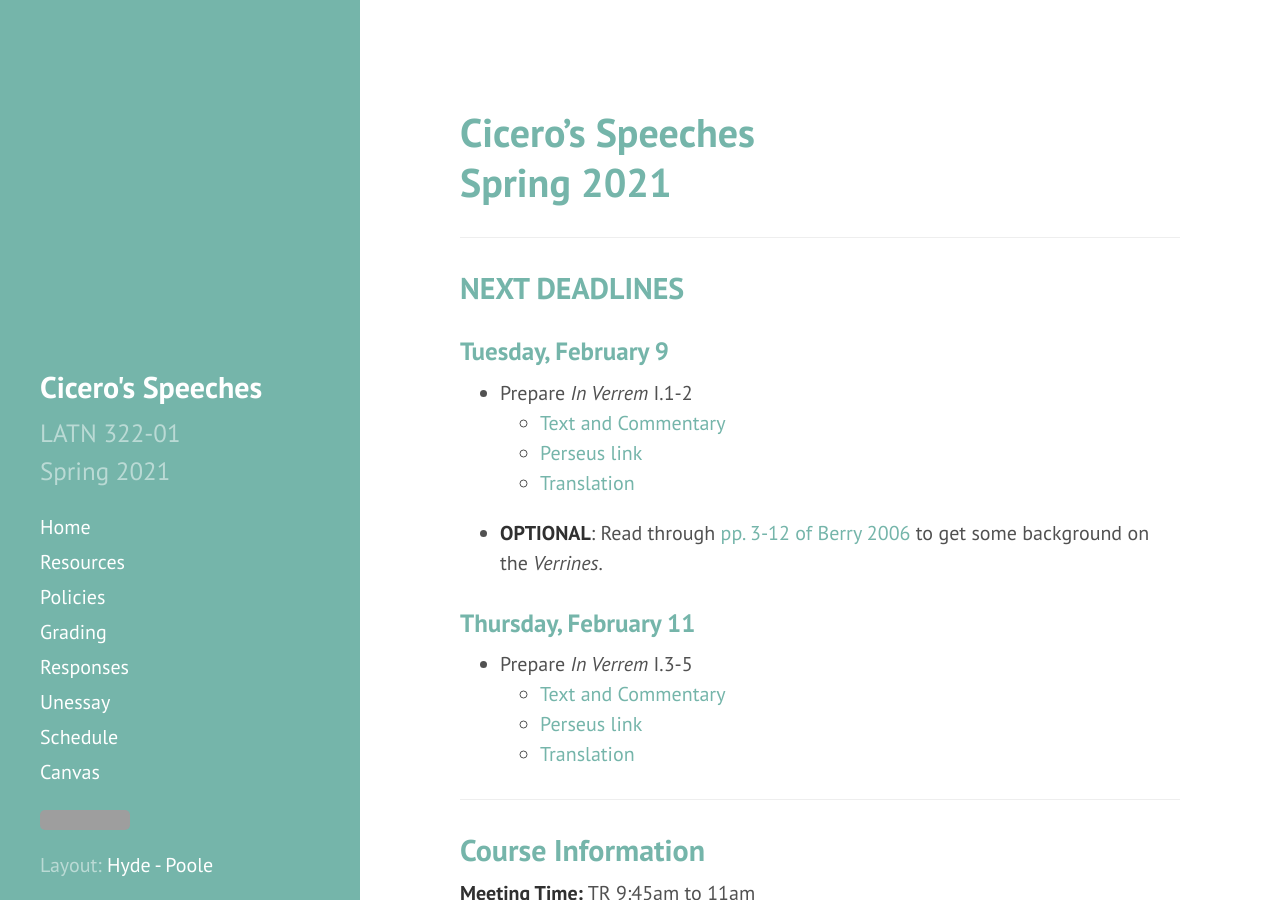
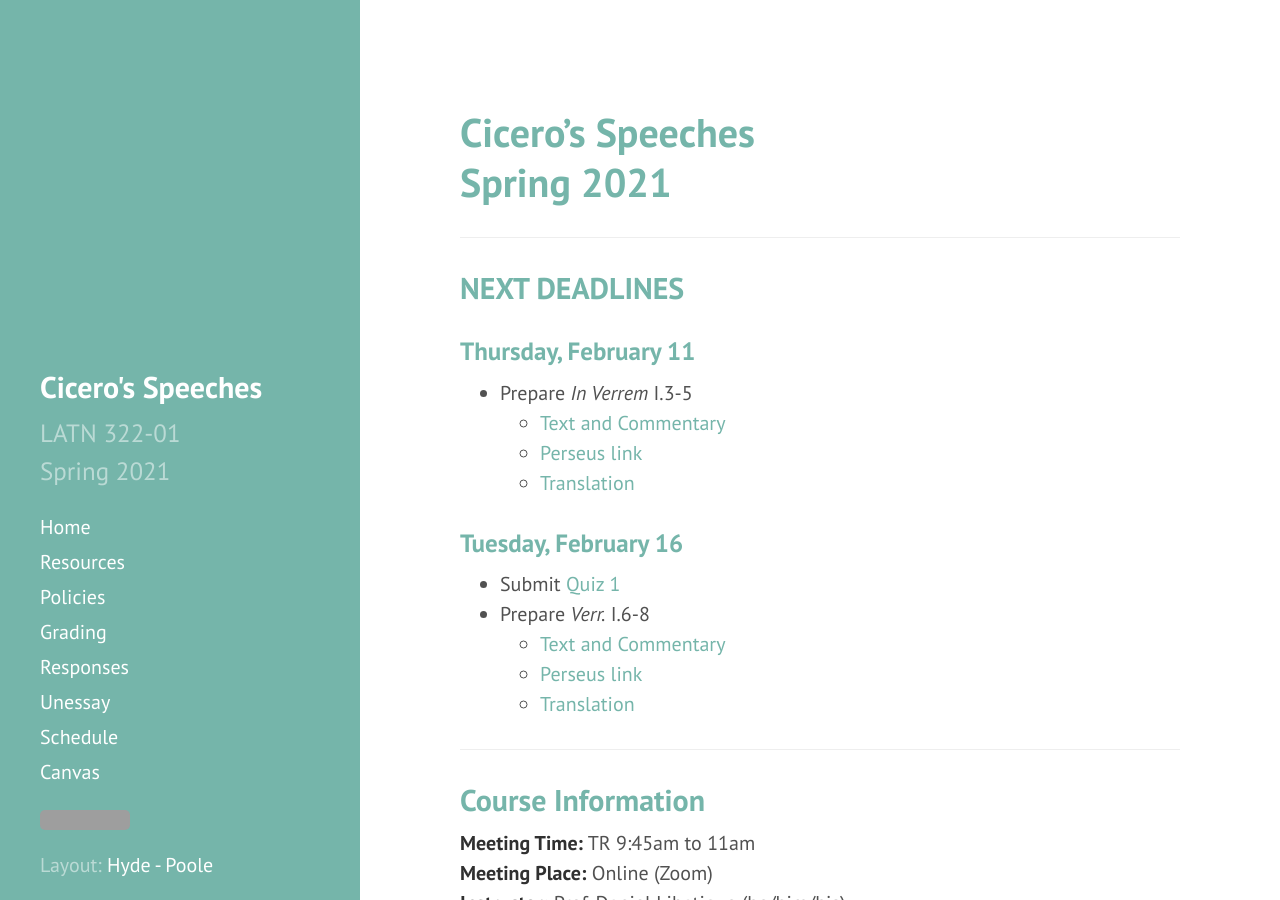
Before and after one commit to DLibatique/LATN322-S21, a Jekyll site: the page built from _pages/index.md, in a window 1280 px wide and 900 px high. Built offline with Jekyll 4.4.1, drawn with Linux system fonts in a browser that asks for light colours; grey boxes are pictures that could not be loaded.

Commit message:
updated homepage

```diff
--- a/_pages/index.md
+++ b/_pages/index.md
@@ -10,18 +10,19 @@ permalink: /
 
 ## NEXT DEADLINES
 
-### Tuesday, February 9
-* Prepare *In Verrem* I.1-2
-  * [Text and Commentary](https://drive.google.com/file/d/1Vx1vMuj2uz7wQbooaPK9fVnsL5JaR-0K/view?usp=sharing)
-  * [Perseus link](http://www.perseus.tufts.edu/hopper/text?doc=Perseus%3Atext%3A1999.02.0012%3Atext%3DVer.%3Aactio%3D1%3Abook%3D1%3Asection%3D1)
-  * [Translation](https://drive.google.com/file/d/1Vx33fCZnyOLPktPQs09adGhmwl4OuYZE/view?usp=sharing)
-* **OPTIONAL**: Read through [pp. 3-12 of Berry 2006](https://drive.google.com/file/d/1Vx33fCZnyOLPktPQs09adGhmwl4OuYZE/view?usp=sharing) to get some background on the *Verrines*.
-
 ### Thursday, February 11
 * Prepare *In Verrem* I.3-5
   * [Text and Commentary](https://drive.google.com/file/d/1Vx1vMuj2uz7wQbooaPK9fVnsL5JaR-0K/view?usp=sharing)
   * [Perseus link](http://www.perseus.tufts.edu/hopper/text?doc=Perseus%3Atext%3A1999.02.0012%3Atext%3DVer.%3Aactio%3D1%3Abook%3D1%3Asection%3D1)
   * [Translation](https://drive.google.com/file/d/1Vx33fCZnyOLPktPQs09adGhmwl4OuYZE/view?usp=sharing)
+
+### Tuesday, February 16
+* Submit [Quiz 1](https://hc.instructure.com/courses/3519/assignments/32240)
+* Prepare *Verr.* I.6-8
+  * [Text and Commentary](https://drive.google.com/file/d/1Vx1vMuj2uz7wQbooaPK9fVnsL5JaR-0K/view?usp=sharing)
+  * [Perseus link](http://www.perseus.tufts.edu/hopper/text?doc=Perseus%3Atext%3A1999.02.0012%3Atext%3DVer.%3Aactio%3D1%3Abook%3D1%3Asection%3D1)
+  * [Translation](https://drive.google.com/file/d/1Vx33fCZnyOLPktPQs09adGhmwl4OuYZE/view?usp=sharing)
+
 
 ***
 
```
